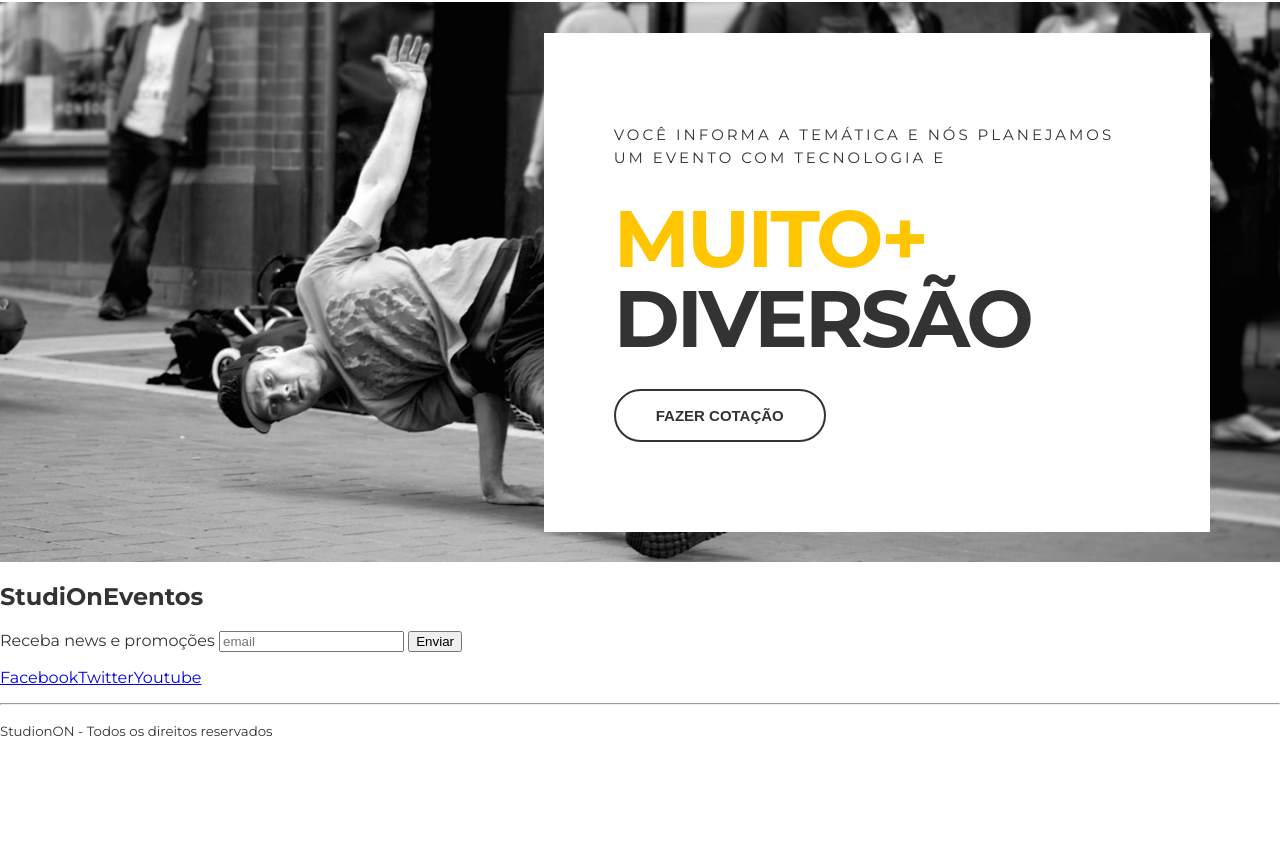
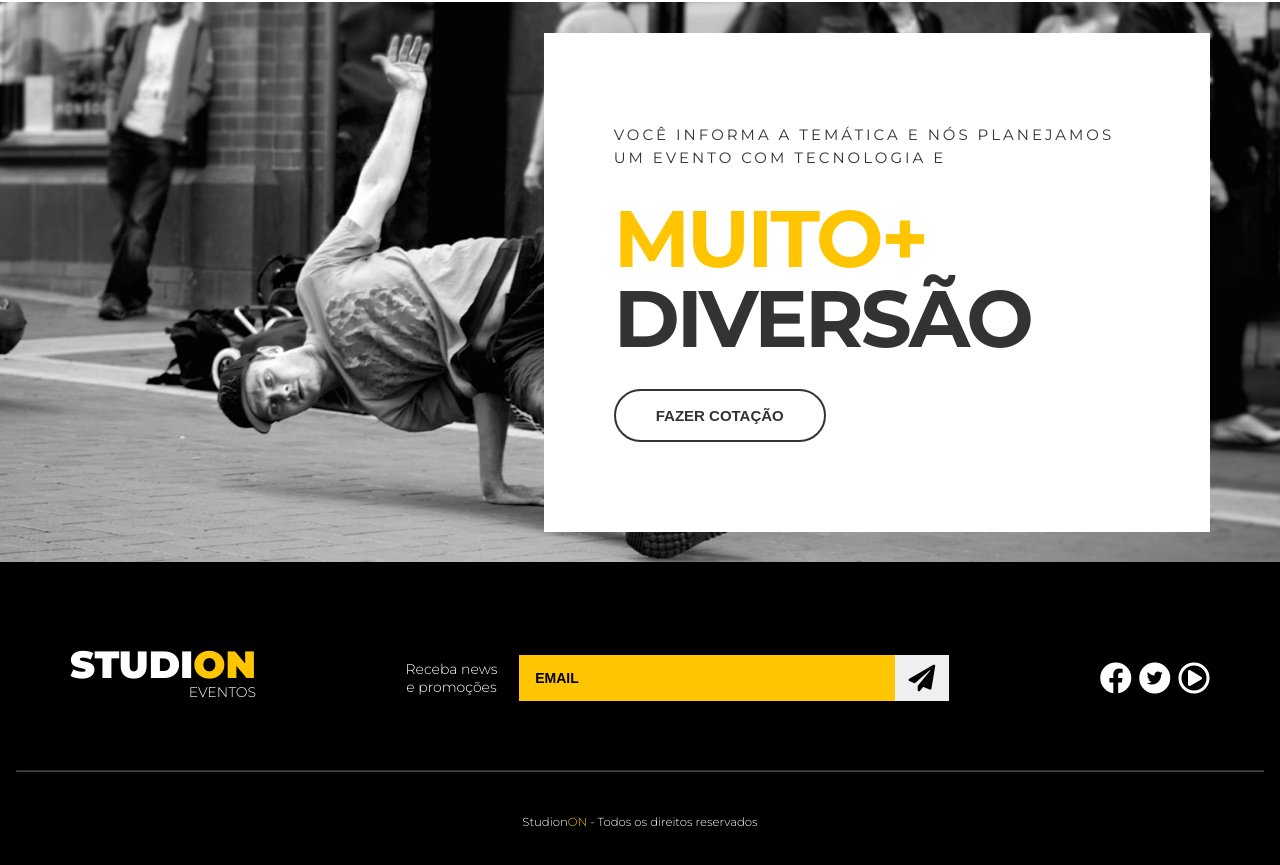
Before and after one commit to ewertonlp/studion, a website: page src/index.html in a window 1280 px wide. Shown: the part 1625-2490 px from the top of the page. Before the commit the page ends 2381 px from the top, so only its background shows below. Drawn offline with Linux system fonts and the light colour scheme.

Commit message:
feat(footer): Apply css style on footer.

```diff
--- a/src/index.html
+++ b/src/index.html
@@ -79,20 +79,35 @@
         </section>
     </main>
 
-    <footer>
-        <h2>Studi<span>On</span>Eventos</span></h2>
-        <form>
-            <label for="">Receba news e promoções</label>
-            <input type="email" placeholder="email" />
-            <button type="submit">Enviar</button>
-        </form>
-        <ul>
-            <li><a href="https://facebook.com/" target="_blank">Facebook</a></li>
-            <li><a href="https://twitter.com/" target="_blank">Twitter</a></li>
-            <li><a href="https://youtube.com/" target="_blank">Youtube</a></li>
-        </ul>
+    <footer class="footer">
+        <div class="container footer__container">
+            <h2 class="logo-studion">Studi<span class="copy--primary">On</span>
+                <span class="logo-studion__subtitle">Eventos</span>
+            </h2>
+            <form class="footer__form">
+                <label for="email">Receba news e promoções</label>
+                <div class="footer__email">
+                    <input id="email" type="email" placeholder="email" />
+                    <button type="submit"><i class="fas fa-paper-plane fa-2x"></i></button>
+                </div>
+            </form>
+            <ul class="footer__social">
+                <li><a href="https://facebook.com/" target="_blank"><i class="fab fa-facebook fa-2x"></i></a></li>
+                <li><a href="https://twitter.com/" target="_blank">
+                        <span class="fa-stack">
+                            <i class="fas fa-circle fa-stack-2x"></i>
+                            <i class="fab fa-twitter fa-stack-1x"></i>
+                        </span>
+                    </a></li>
+                <li><a href="https://youtube.com/" target="_blank">
+                        <i class="far fa-play-circle fa-2x"></i>
+                    </a></li>
+            </ul>
+
+        </div>
+
         <hr />
-        <p><small>Studion<span>ON </span>- Todos os direitos reservados</small></p>
+        <p><small>Studion<span class="copy--primary">ON </span>- Todos os direitos reservados</small></p>
     </footer>
 
 
--- a/src/style.css
+++ b/src/style.css
@@ -1,4 +1,11 @@
 @import url('https://fonts.googleapis.com/css2?family=Montserrat:wght@300;400;500;700;900&family=Roboto&display=swap');
+
+@import url('https://cdnjs.cloudflare.com/ajax/libs/font-awesome/5.15.3/css/fontawesome.min.css');
+
+@import url('https://cdnjs.cloudflare.com/ajax/libs/font-awesome/5.15.3/css/all.min.css');
+
+
+
 * {
     box-sizing: border-box;
 }
@@ -90,7 +97,7 @@ h6 {
 .logo-studion__subtitle {
     font-size: 0.875rem;
     font-weight: 300;
-
+    padding-top: .4rem;
 }
 
 .copy--primary {
@@ -269,3 +276,104 @@ h6 {
     border-color: var(--color-copy);
     background: unset;
 }
+
+.footer {
+    background-color: #000;
+    color: #fff;
+    padding: 0 1rem;
+}
+
+.footer__container {
+    display: grid;
+    grid-template-columns: repeat(3, auto);
+    align-items: center;
+    padding: 5.25rem 0 3.75rem 0;
+}
+
+.logo-studion__subtitle {
+    display: block;
+}
+
+.footer .logo-studion {
+    justify-self: start;
+    margin: 0;
+}
+
+.footer__form {
+    display: grid;
+    place-items: center;
+    grid-template-columns: 9ch auto;
+    gap: 1.25rem;
+}
+
+.footer__form label {
+    font-size: .875rem;
+    font-weight: 300;
+    text-align: center;
+}
+
+.footer__email {
+    display: grid;
+    grid-template-columns: auto 3.375rem;
+    width: 100%;
+}
+
+.footer__form input {
+    background-color: var(--color-primary);
+    border: unset;
+    height: 2.875rem;
+    padding: 1rem;
+    font-size: .875rem;
+    font-weight: 700;
+    text-transform: uppercase;
+    color: #000;
+}
+
+.footer__form input::placeholder {
+    color: #000;
+}
+
+.footer__form input:focus {
+    outline: unset;
+}
+
+.footer__form button {
+    cursor: pointer;
+    border: unset;
+    height: 100%;
+    transition: 0.3s all ease;
+}
+
+.footer__form button:hover {
+    color: #fff;
+    background-color: var(--color-copy);
+}
+
+.footer__social {
+    justify-self: end;
+}
+
+.footer__social a,
+.footer__social a:visited,
+.footer__social a:active {
+    color: #fff;
+    margin-left: .2rem;
+}
+
+.footer__social a .fa-twitter,
+.footer__social a:visited .fa-twitter,
+.footer__social a:active .fa-twitter {
+    color: #000;
+}
+
+.footer hr {
+    border-color: #fff4;
+    margin: 0;
+}
+
+.footer p {
+    text-align: center;
+    font-size: .875rem;
+    font-weight: 300;
+    margin: 2.5rem 0;
+}
```
